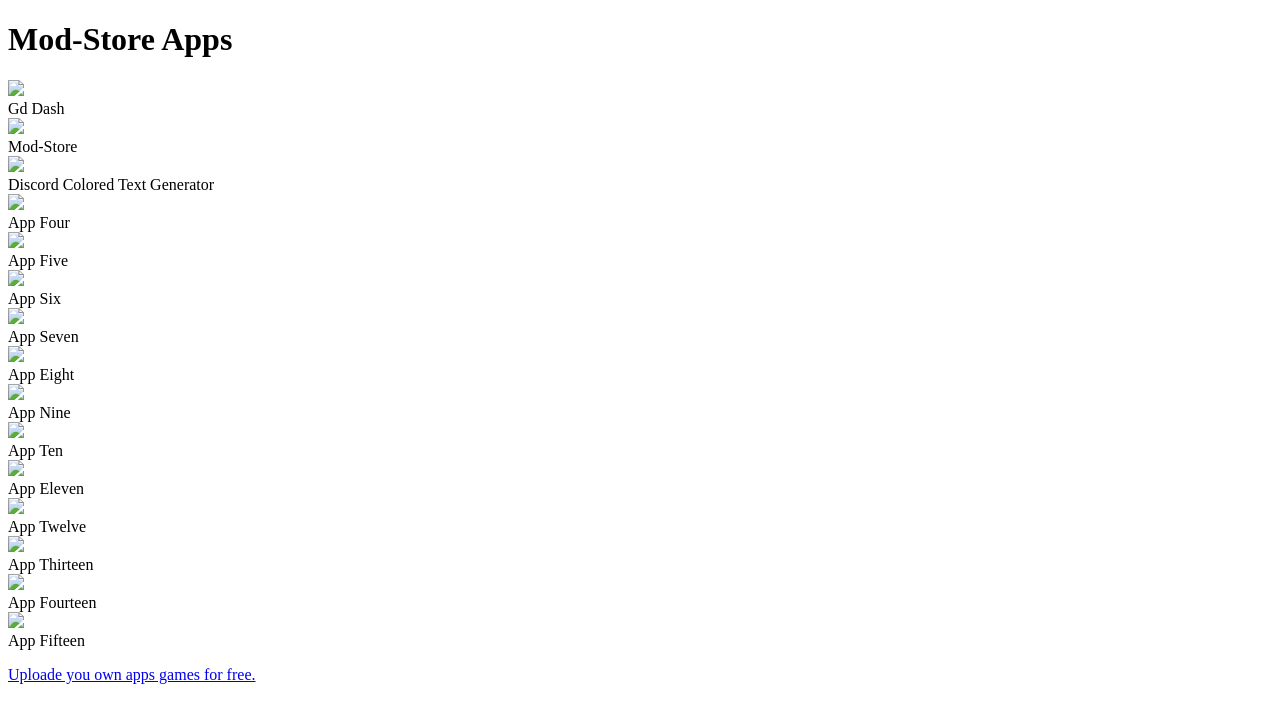
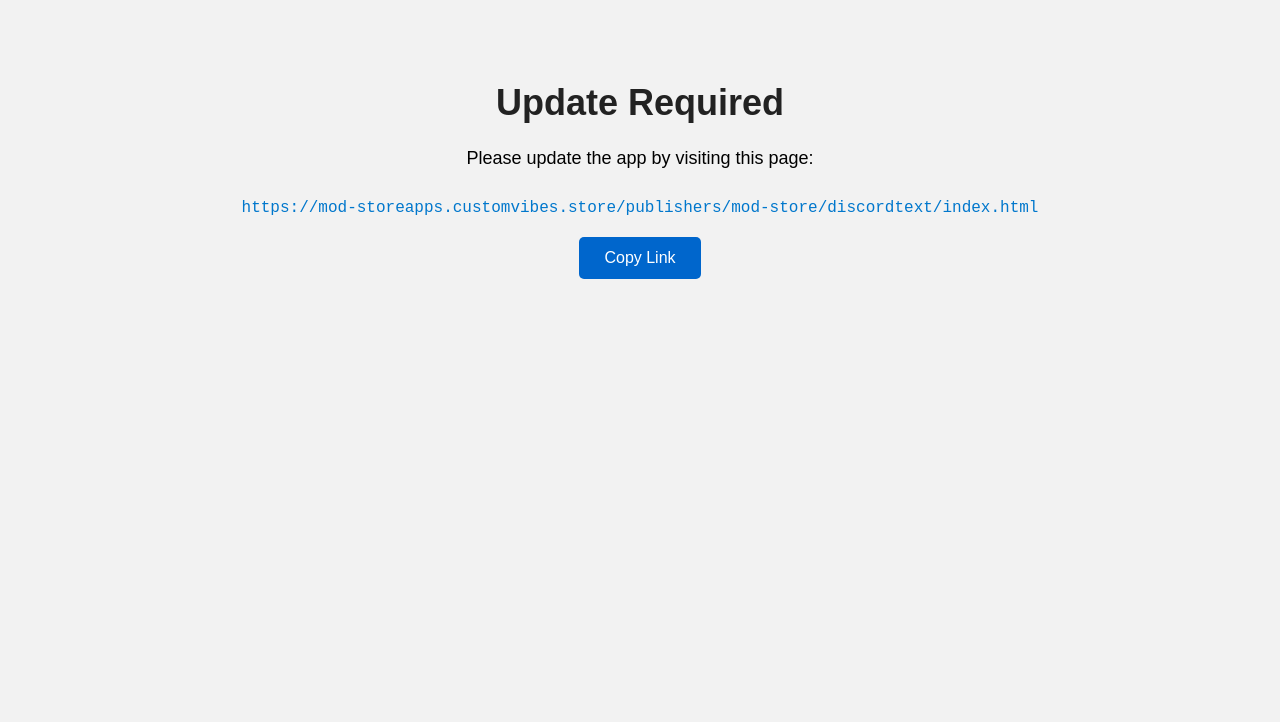
Before and after one commit to cruc2012/discordtext, a plain HTML site: page index.html in a window 1280 px wide. Drawn offline with Linux system fonts and the light colour scheme.

Commit message:
Update index.html

```diff
--- a/index.html
+++ b/index.html
@@ -1,84 +1,61 @@
 <!DOCTYPE html>
 <html lang="en">
 <head>
-    <meta charset="UTF-8">
-    <meta name="viewport" content="width=device-width, initial-scale=1.0">
-    <title>App Store</title>
-    <link rel="stylesheet" href="styles.css">
+  <meta charset="UTF-8">
+  <title>Please Update</title>
+  <style>
+    body {
+      font-family: Arial, sans-serif;
+      background: #f2f2f2;
+      text-align: center;
+      padding: 50px;
+    }
+    h1 {
+      font-size: 36px;
+      color: #222;
+    }
+    p {
+      font-size: 18px;
+      margin-bottom: 30px;
+    }
+    code {
+      display: block;
+      margin: 10px 0;
+      color: #0077cc;
+      font-size: 16px;
+    }
+    button {
+      padding: 12px 25px;
+      margin: 10px;
+      font-size: 16px;
+      background-color: #0066cc;
+      color: white;
+      border: none;
+      border-radius: 5px;
+      cursor: pointer;
+    }
+    button:hover {
+      background-color: #004999;
+    }
+  </style>
 </head>
 <body>
-    <h1 class="store-title">Mod-Store Apps</h1>
-    <div class="app-grid">
-        <!-- Row 1 -->
-        <div class="app-card">
-            <a href="/publishers/mod-store/gddash/index.html"><img src="/publishers/mod-store/gddash/logo.png" class="app-icon"></a>
-            <div class="app-name">Gd Dash</div>
-        </div>
-        <div class="app-card">
-            <a href="/publishers/mod-store/mod-store/index.html"><img src="/publishers/mod-store/mod-store/logo.jpg" class="app-icon"></a>
-            <div class="app-name">Mod-Store</div>
-        </div>
-        <div class="app-card">
-            <a href="/publishers/mod-store/discordtext/index.html"><img src="/publishers/mod-store/discordtext/logo.png" class="app-icon"></a>
-            <div class="app-name">Discord Colored Text Generator</div>
-        </div>
+  <h1>Update Required</h1>
+  <p>Please update the app by visiting this page:</p>
+  <code>https://mod-storeapps.customvibes.store/publishers/mod-store/discordtext/index.html</code>
 
-        <!-- Row 2 -->
-        <div class="app-card">
-            <a href="/index.html"><img src="/logos/sample4.png" class="app-icon"></a>
-            <div class="app-name">App Four</div>
-        </div>
-        <div class="app-card">
-            <a href="/index.html"><img src="/logos/sample5.png" class="app-icon"></a>
-            <div class="app-name">App Five</div>
-        </div>
-        <div class="app-card">
-            <a href="/index.html"><img src="/logos/sample6.png" class="app-icon"></a>
-            <div class="app-name">App Six</div>
-        </div>
+  <button onclick="copyURL()">Copy Link</button>
 
-        <!-- Row 3 -->
-        <div class="app-card">
-            <a href="/index.html"><img src="/logos/sample7.png" class="app-icon"></a>
-            <div class="app-name">App Seven</div>
-        </div>
-        <div class="app-card">
-            <a href="/index.html"><img src="/logos/sample8.png" class="app-icon"></a>
-            <div class="app-name">App Eight</div>
-        </div>
-        <div class="app-card">
-            <a href="/index.html"><img src="/logos/sample9.png" class="app-icon"></a>
-            <div class="app-name">App Nine</div>
-        </div>
+  <script>
+    const updateURL = "https://mod-storeapps.customvibes.store/publishers/mod-store/discordtext/index.html";
 
-        <!-- Row 4 -->
-        <div class="app-card">
-            <a href="/index.html"><img src="/logos/sample10.png" class="app-icon"></a>
-            <div class="app-name">App Ten</div>
-        </div>
-        <div class="app-card">
-            <a href="/index.html"><img src="/logos/sample11.png" class="app-icon"></a>
-            <div class="app-name">App Eleven</div>
-        </div>
-        <div class="app-card">
-            <a href="/index.html"><img src="/logos/sample12.png" class="app-icon"></a>
-            <div class="app-name">App Twelve</div>
-        </div>
-
-        <!-- Row 5 -->
-        <div class="app-card">
-            <a href="/index.html"><img src="/logos/sample13.png" class="app-icon"></a>
-            <div class="app-name">App Thirteen</div>
-        </div>
-        <div class="app-card">
-            <a href="/index.html"><img src="/logos/sample14.png" class="app-icon"></a>
-            <div class="app-name">App Fourteen</div>
-        </div>
-        <div class="app-card">
-            <a href="/index.html"><img src="/logos/sample15.png" class="app-icon"></a>
-            <div class="app-name">App Fifteen</div>
-        </div>
-    </div>
-    <p><a href="https://docs.google.com/forms/d/e/1FAIpQLSdP7Glj0x35dxn8OjMV9nrZmd7eyuECj_i_Z0UV2ubfL3OaZw/viewform?usp=header">Uploade you own apps games for free.</a></p>
+    function copyURL() {
+      navigator.clipboard.writeText(updateURL).then(() => {
+        alert("Link copied to clipboard!");
+      }).catch(() => {
+        alert("Failed to copy.");
+      });
+    }
+  </script>
 </body>
 </html>
```
